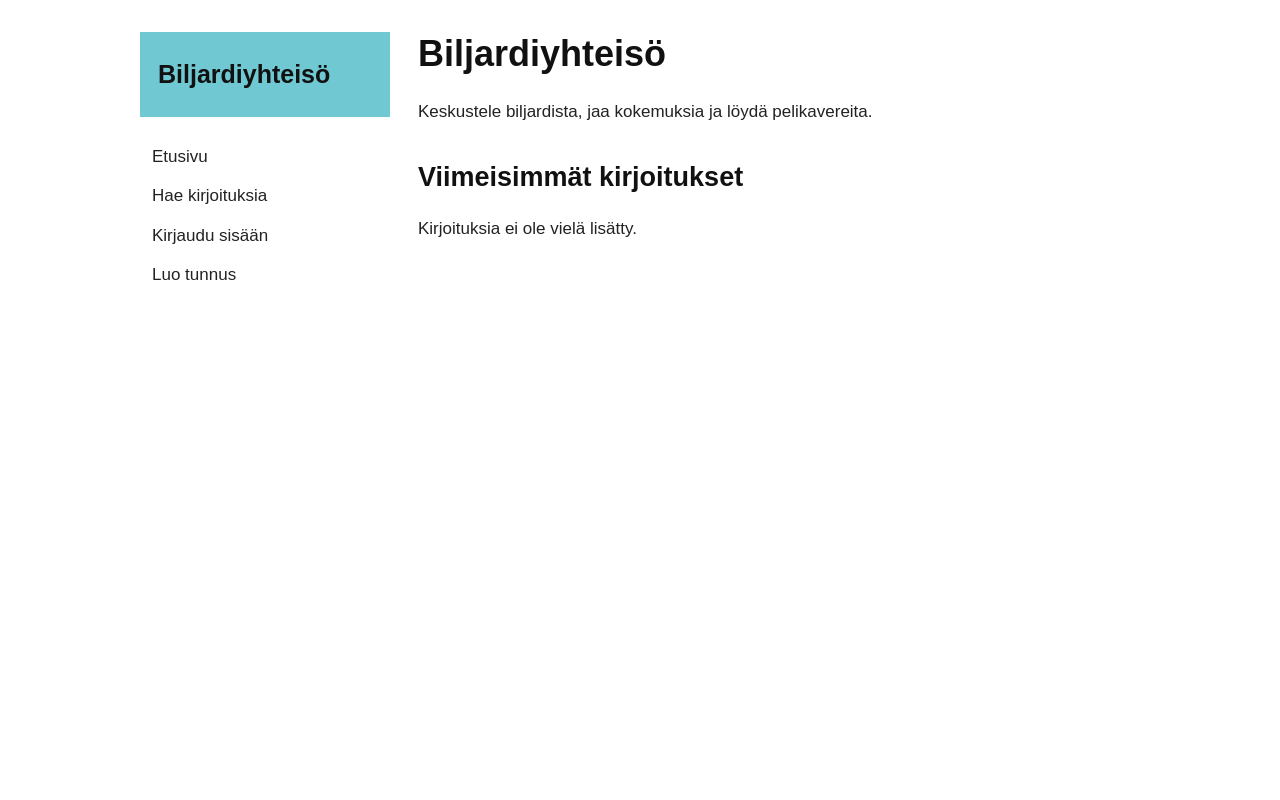
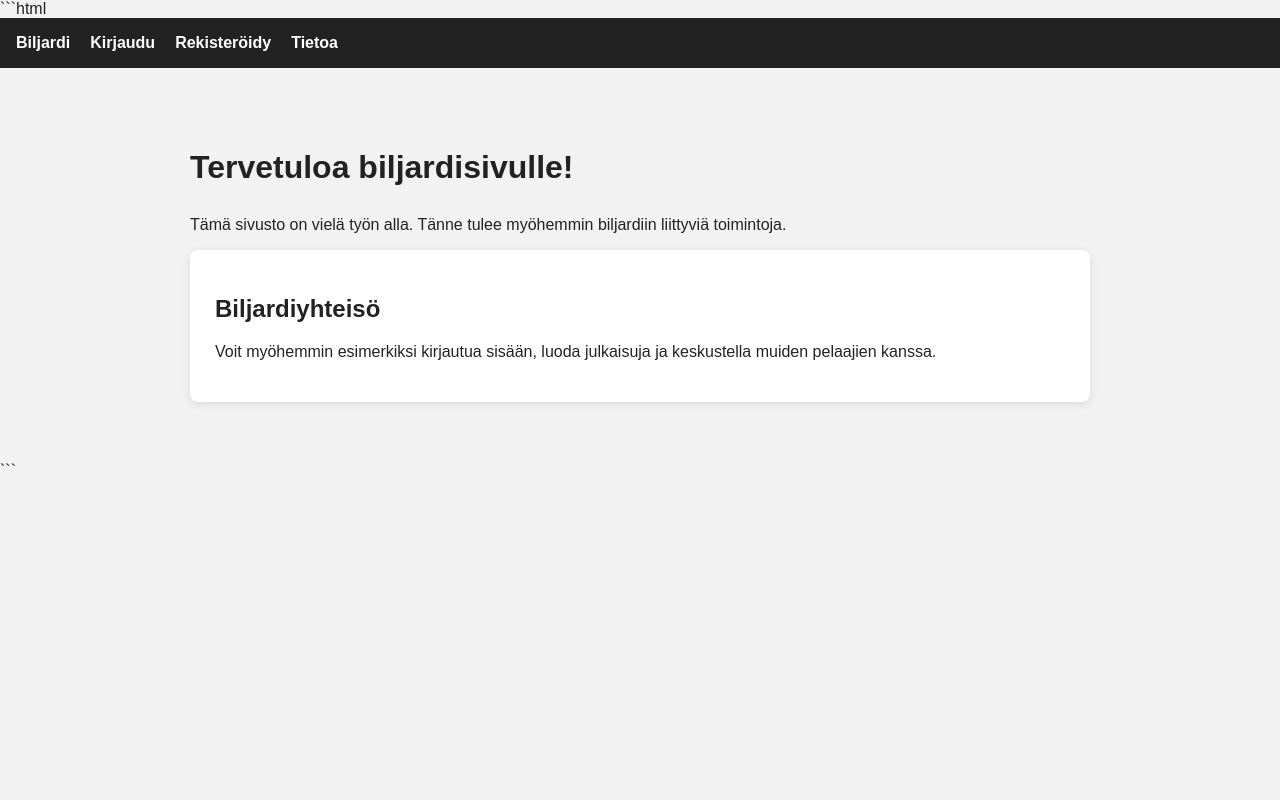
Before and after one commit to miltsii/Biljard-page, a Python web app: template templates/index.html in a window 1280 px wide. Run offline with Jinja, Linux system fonts and the light colour scheme; the template is opened without the code that fills it, so the values that code supplies are empty.

Commit message:
index.html, reigster.html and app.py continued.

````diff
--- a/static/style.css
+++ b/static/style.css
@@ -1,173 +1,78 @@
+```css
 * {
     box-sizing: border-box;
 }
 
 body {
     margin: 0;
-    background: white;
+    font-family: Arial, sans-serif;
+    background-color: #f2f2f2;
     color: #222;
-    font-family: Arial, Helvetica, sans-serif;
-    font-size: 17px;
-    line-height: 1.5;
 }
 
-.site-wrapper {
-    width: min(100% - 32px, 1000px);
-    margin: 0 auto;
-    display: grid;
-    grid-template-columns: 250px 1fr;
-    gap: 28px;
-    padding: 32px 0 64px;
+nav {
+    background-color: #222;
+    padding: 16px;
+    display: flex;
+    gap: 20px;
 }
 
-.sidebar {
-    align-self: start;
+nav a {
+    color: white;
+    text-decoration: none;
+    font-weight: bold;
 }
 
-.site-title {
-    display: block;
-    padding: 28px 18px;
-    background: #70c8d3;
-    color: #111;
-    font-size: 25px;
-    font-weight: bold;
-    line-height: 1.15;
-    text-decoration: none;
+nav a:hover {
+    text-decoration: underline;
 }
 
-.navigation {
-    display: flex;
-    flex-direction: column;
-    margin-top: 20px;
-}
-
-.navigation a {
-    padding: 7px 10px;
-    color: #222;
-    text-decoration: none;
-    border-left: 2px solid transparent;
-}
-
-.navigation a:hover,
-.navigation a:focus {
-    background: #edf8f9;
-    border-left-color: #35aebb;
-}
-
-.content {
-    max-width: 680px;
-}
-
-h1,
-h2,
-h3 {
-    color: #111;
-    line-height: 1.2;
+main {
+    max-width: 900px;
+    margin: 40px auto;
+    padding: 20px;
 }
 
 h1 {
-    margin-top: 0;
-    font-size: 36px;
+    margin-bottom: 30px;
 }
 
-h2 {
-    margin-top: 36px;
-    font-size: 27px;
-}
-
-a {
-    color: #0645d6;
-}
-
-.post {
-    padding: 0 0 22px;
-    margin-bottom: 24px;
-    border-bottom: 1px solid #ccc;
-}
-
-.post h2 {
-    margin: 0 0 6px;
-    font-size: 24px;
-}
-
-.meta {
-    margin: 0 0 14px;
-    color: #666;
-    font-size: 14px;
-}
-
-.comment {
-    padding: 14px 0;
-    border-top: 1px solid #ddd;
+.card,
+form {
+    background-color: white;
+    padding: 25px;
+    border-radius: 8px;
+    box-shadow: 0 2px 8px rgba(0, 0, 0, 0.1);
 }
 
 form {
-    max-width: 520px;
+    max-width: 500px;
 }
 
 label {
     display: block;
-    margin: 18px 0;
-    font-weight: bold;
+    margin-top: 15px;
+    margin-bottom: 5px;
 }
 
-input,
-textarea,
-select {
-    display: block;
+input {
     width: 100%;
-    margin-top: 6px;
-    padding: 9px;
-    border: 1px solid #888;
-    border-radius: 0;
-    font: inherit;
-}
-
-textarea {
-    min-height: 140px;
-    resize: vertical;
+    padding: 10px;
+    border: 1px solid #ccc;
+    border-radius: 4px;
 }
 
 button {
-    padding: 9px 16px;
-    border: 1px solid #222;
-    background: #222;
+    margin-top: 20px;
+    padding: 10px 20px;
+    border: none;
+    border-radius: 4px;
+    background-color: #222;
     color: white;
-    font: inherit;
     cursor: pointer;
 }
 
-button:hover,
-button:focus {
-    background: #444;
+button:hover {
+    background-color: #444;
 }
-
-.flash {
-    padding: 10px 12px;
-    border-left: 4px solid #35aebb;
-    background: #edf8f9;
-}
-
-@media (max-width: 700px) {
-    .site-wrapper {
-        display: block;
-        padding-top: 16px;
-    }
-
-    .sidebar {
-        margin-bottom: 28px;
-    }
-
-    .navigation {
-        display: block;
-    }
-
-    .navigation a {
-        display: inline-block;
-        margin-right: 8px;
-    }
-
-    h1 {
-        font-size: 30px;
-    }
-}
+```
--- a/templates/index.html
+++ b/templates/index.html
@@ -1,44 +1,39 @@
-{% extends "layout.html" %}
+```html
+<!DOCTYPE html>
+<html lang="fi">
+<head>
+    <meta charset="UTF-8">
+    <meta name="viewport" content="width=device-width, initial-scale=1.0">
+    <title>Biljardisivu</title>
+    <link rel="stylesheet" href="{{ url_for('static', filename='style.css') }}">
+</head>
 
-{% block title %}Etusivu – Biljardiyhteisö{% endblock %}
+<body>
 
-{% block content %}
-<h1>Biljardiyhteisö</h1>
+<nav>
+    <a href="/">Biljardi</a>
+    <a href="/login">Kirjaudu</a>
+    <a href="/register">Rekisteröidy</a>
+    <a href="/about">Tietoa</a>
+</nav>
 
-<p>
-    Keskustele biljardista, jaa kokemuksia ja löydä pelikavereita.
-</p>
+<main>
+    <h1>Tervetuloa biljardisivulle!</h1>
 
-{% if session.get("user_id") %}
     <p>
-        <a href="/new_post">Kirjoita uusi julkaisu</a>
+        Tämä sivusto on vielä työn alla.
+        Tänne tulee myöhemmin biljardiin liittyviä toimintoja.
     </p>
-{% endif %}
 
-<h2>Viimeisimmät kirjoitukset</h2>
+    <div class="card">
+        <h2>Biljardiyhteisö</h2>
+        <p>
+            Voit myöhemmin esimerkiksi kirjautua sisään,
+            luoda julkaisuja ja keskustella muiden pelaajien kanssa.
+        </p>
+    </div>
+</main>
 
-{% for post in posts %}
-    <article class="post">
-        <h2>
-            <a href="/post/{{ post['id'] }}">
-                {{ post['title'] }}
-            </a>
-        </h2>
-
-        <p class="meta">
-            Kirjoittaja
-            <a href="/user/{{ post['user_id'] }}">
-                {{ post['username'] }}
-            </a>
-            {% if post['category'] %}
-                · {{ post['category'] }}
-            {% endif %}
-            · {{ post['created_at'] }}
-        </p>
-
-        <p>{{ post['content'] }}</p>
-    </article>
-{% else %}
-    <p>Kirjoituksia ei ole vielä lisätty.</p>
-{% endfor %}
-{% endblock %}
+</body>
+</html>
+```
````
Also changed, not shown: templates/login.html (+36 -15 lines), templates/register.html (+29 -19 lines).
